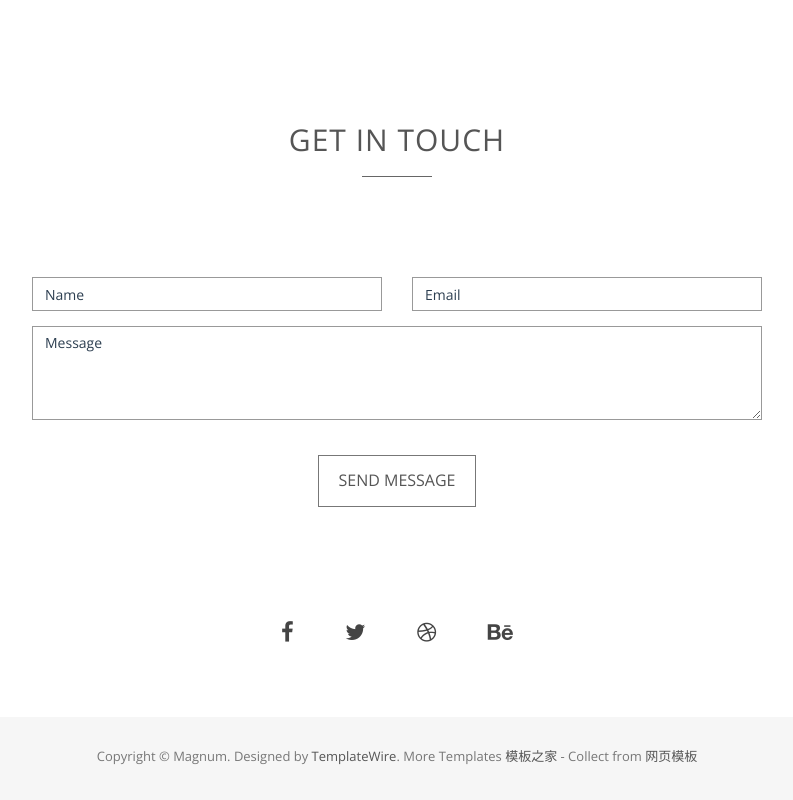
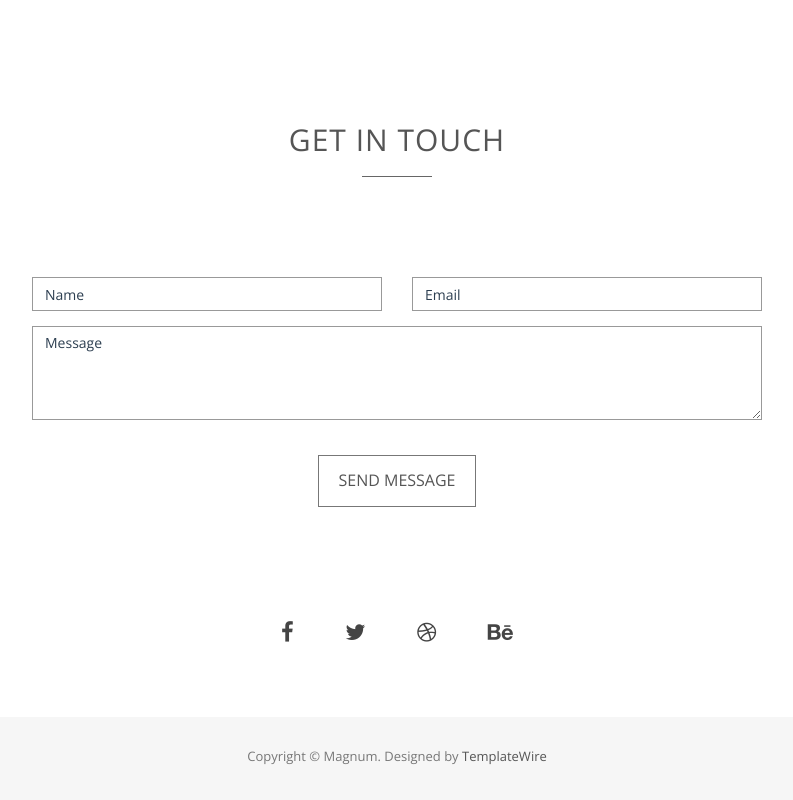
Before and after one commit to foolishsteamer/foolishsteamer.github.io, a plain HTML site: page index.html in a window 1280 px wide. Shown: the part 2647-3447 px from the top of the page, without its empty margins (243-1036 px from the left). Drawn offline with nearby package versions, Linux system fonts and the light colour scheme.

Commit message:
alert title

```diff
--- a/index.html
+++ b/index.html
@@ -3,7 +3,7 @@
 <head>
 <meta charset="utf-8">
 <meta name="viewport" content="width=device-width, initial-scale=1">
-<title>Magnum</title>
+<title>syf</title>
 <meta name="description" content="">
 <meta name="author" content="">
 
@@ -266,7 +266,7 @@
 <div id="footer">
   <div class="container text-center">
     <div class="fnav">
-      <p>Copyright &copy; Magnum. Designed by <a href="#" rel="nofollow">TemplateWire</a>. More Templates <a href="http://www.cssmoban.com/" target="_blank" title="模板之家">模板之家</a> - Collect from <a href="http://www.cssmoban.com/" title="网页模板" target="_blank">网页模板</a></p>
+      <p>Copyright &copy; Magnum. Designed by <a href="#" rel="nofollow">TemplateWire</a></p>
     </div>
   </div>
 </div>
```
